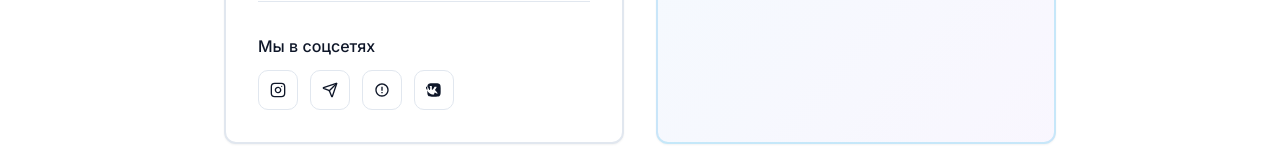
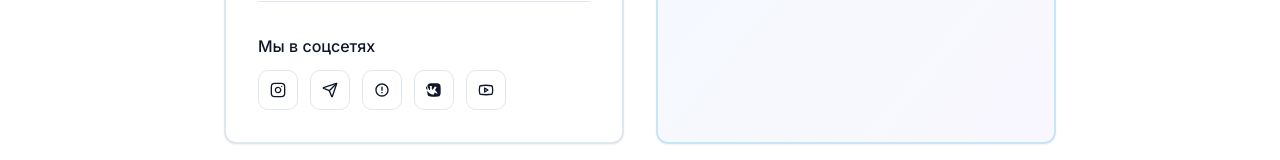
Before and after one commit to pr-poehali-dev/robowash-automation, a React (Vite) app: page / in a window 1280 px wide. Shown: the part 3749-3909 px from the top of the page. Built offline with nearby package versions, Linux system fonts and the light colour scheme.

Commit message:
Добавить кнопку YouTube

```diff
--- a/src/pages/Index.tsx
+++ b/src/pages/Index.tsx
@@ -380,6 +380,11 @@ const Index = () => {
                         </svg>
                       </a>
                     </Button>
+                    <Button size="icon" variant="outline" className="hover:bg-primary hover:text-white hover:border-primary" asChild>
+                      <a href="https://www.youtube.com/@robowash_rus" target="_blank" rel="noopener noreferrer">
+                        <Icon name="Youtube" size={20} />
+                      </a>
+                    </Button>
                   </div>
                 </div>
               </CardContent>
```
